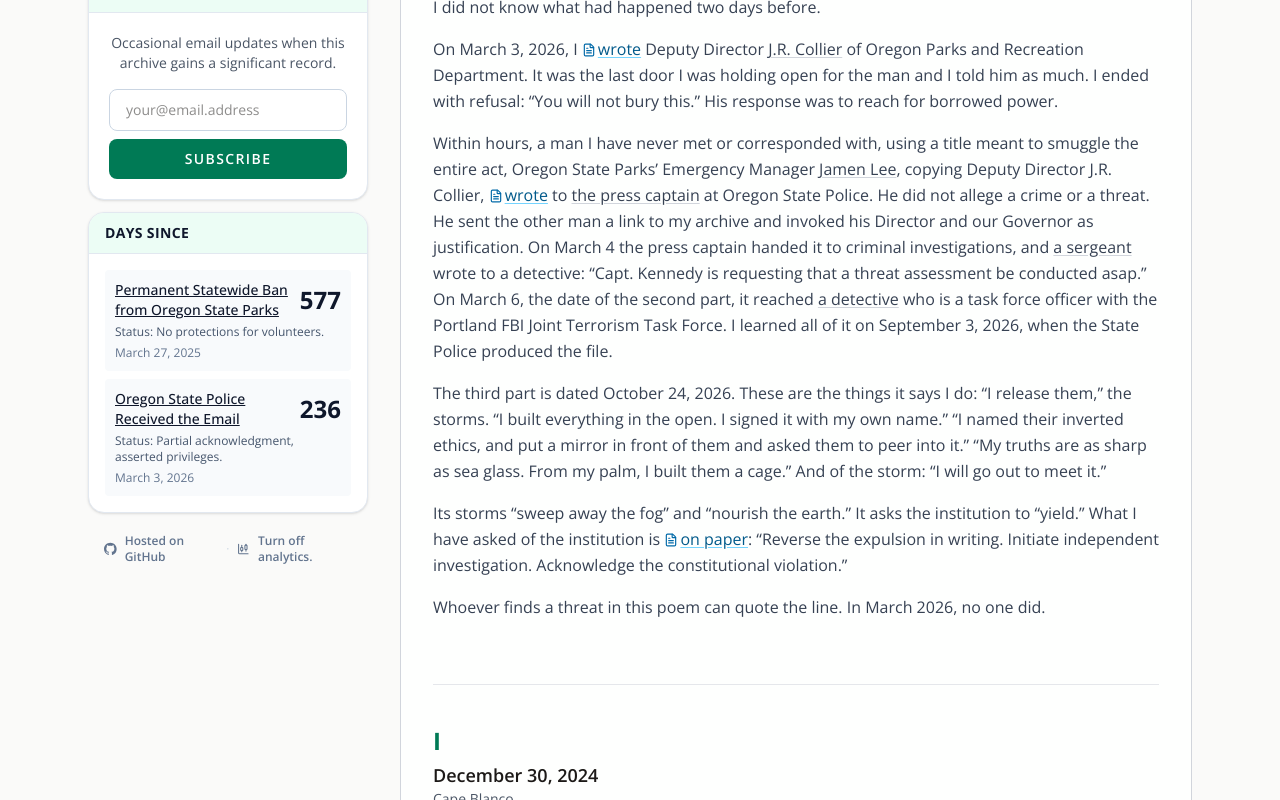
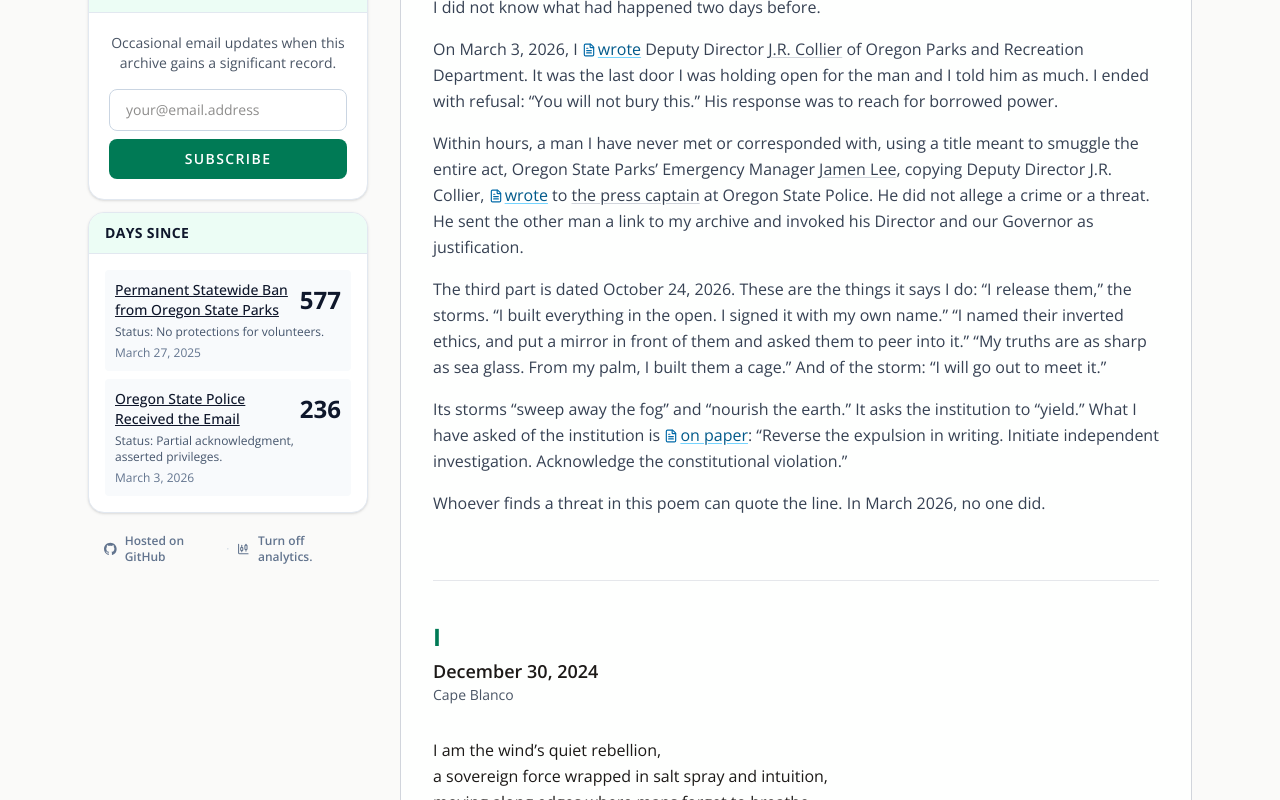
Before and after one commit to rswfire/rswfire.oprd, a Next.js app: page /soliloquy in a window 1280 px wide. Shown: the part 1020-1820 px from the top of the page. Built offline with nearby package versions, Linux system fonts and the light colour scheme.

Commit message:
Soliloquy: cut the March 4–6 chain

```diff
--- a/app/(archive)/soliloquy/page.tsx
+++ b/app/(archive)/soliloquy/page.tsx
@@ -373,12 +373,7 @@ export default function StormchasersSoliloquyPage() {
                     <Cite ulid="01M1M4WF78XJPEJJ48D1JZ4SJ8" thread="osp">wrote</Cite> to{" "}
                     <PersonLink name="the press captain" seat="press-captain" /> at Oregon State Police. He did not
                     allege a crime or a threat. He sent the other man a link to my archive and invoked his Director and
-                    our Governor as justification. On March 4 the press captain handed it to criminal investigations, and{" "}
-                    <PersonLink name="a sergeant" seat="sergeant" /> wrote to a detective: &ldquo;Capt. Kennedy is
-                    requesting that a threat assessment be conducted asap.&rdquo; On March 6, the date of the second
-                    part, it reached <PersonLink name="a detective" seat="task-force-detective" /> who is a task force
-                    officer with the Portland FBI Joint Terrorism Task Force. I learned all of it on September 3, 2026, when the State Police produced the
-                    file.
+                    our Governor as justification.
                 </p>
                 <p>
                     The third part is dated October 24, 2026. These are the things it says I do: &ldquo;I release
```
